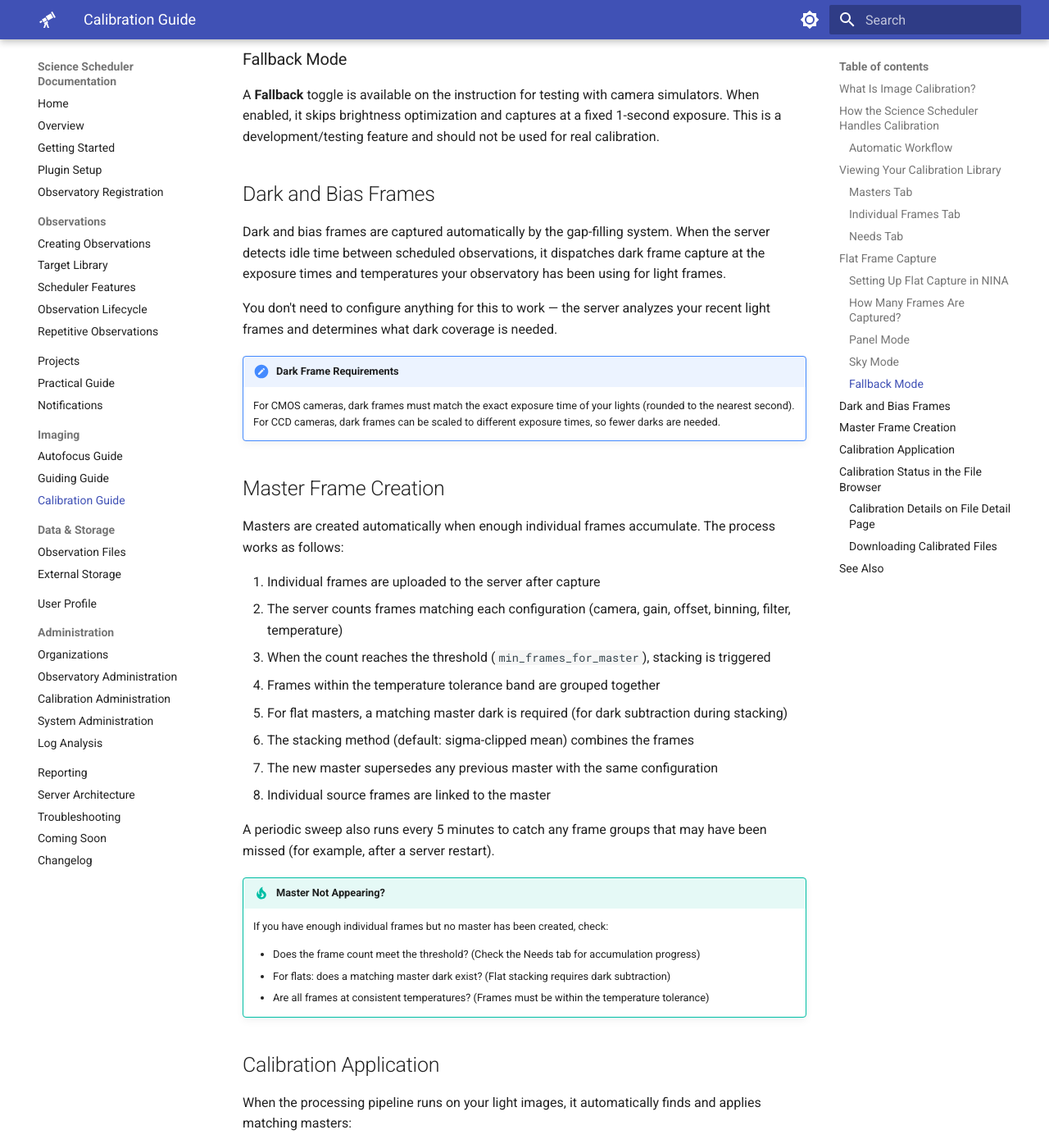
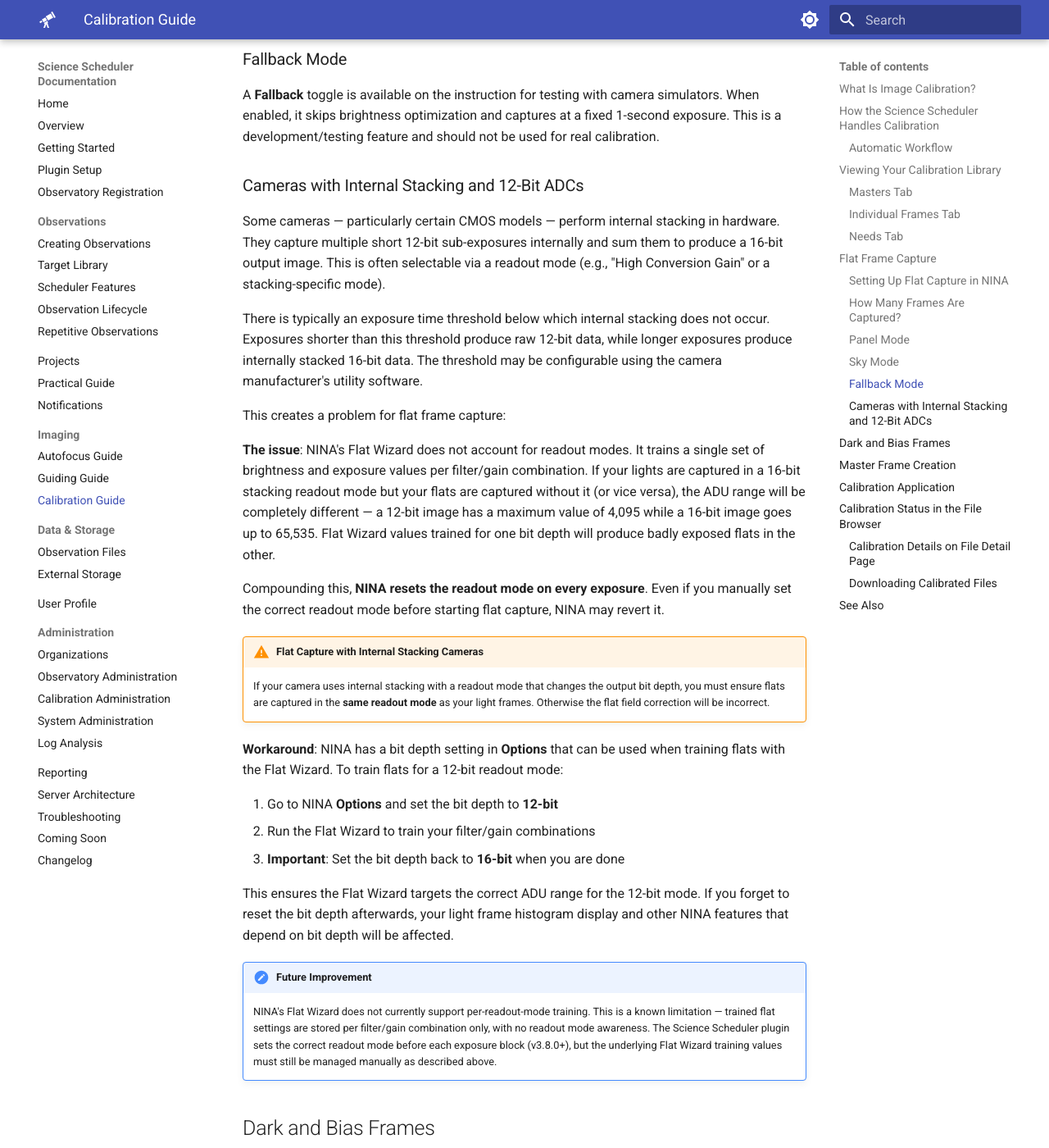
Before and after one commit to First-Light-Systems/nina-scheduler-docs, an MkDocs documentation site: the page built from docs/CALIBRATION_GUIDE.md, in a window 1280 px wide and 1400 px high, scrolled down 3865 px. Shown: the whole window at 82% size. Built offline with MkDocs 1.6.1 and Material for MkDocs 9.7.7, drawn with Linux system fonts in a browser that asks for light colours.

Commit message:
Document flat capture considerations for cameras with internal stacking and 12-bit ADCs
Adds guidance on the interaction between readout modes, internal camera
stacking, and NINA's Flat Wizard. Covers the bit depth mismatch issue
and the workaround using NINA's bit depth option setting.

Co-Authored-By: Claude Opus 4.6 (1M context) <noreply@anthropic.com>

```diff
--- a/docs/CALIBRATION_GUIDE.md
+++ b/docs/CALIBRATION_GUIDE.md
@@ -115,6 +115,32 @@ Sky mode captures flats using the twilight sky. Select **Dawn** or **Dusk** to i
 
 A **Fallback** toggle is available on the instruction for testing with camera simulators. When enabled, it skips brightness optimization and captures at a fixed 1-second exposure. This is a development/testing feature and should not be used for real calibration.
 
+### Cameras with Internal Stacking and 12-Bit ADCs
+
+Some cameras — particularly certain CMOS models — perform internal stacking in hardware. They capture multiple short 12-bit sub-exposures internally and sum them to produce a 16-bit output image. This is often selectable via a readout mode (e.g., "High Conversion Gain" or a stacking-specific mode).
+
+There is typically an exposure time threshold below which internal stacking does not occur. Exposures shorter than this threshold produce raw 12-bit data, while longer exposures produce internally stacked 16-bit data. The threshold may be configurable using the camera manufacturer's utility software.
+
+This creates a problem for flat frame capture:
+
+**The issue**: NINA's Flat Wizard does not account for readout modes. It trains a single set of brightness and exposure values per filter/gain combination. If your lights are captured in a 16-bit stacking readout mode but your flats are captured without it (or vice versa), the ADU range will be completely different — a 12-bit image has a maximum value of 4,095 while a 16-bit image goes up to 65,535. Flat Wizard values trained for one bit depth will produce badly exposed flats in the other.
+
+Compounding this, **NINA resets the readout mode on every exposure**. Even if you manually set the correct readout mode before starting flat capture, NINA may revert it.
+
+!!! warning "Flat Capture with Internal Stacking Cameras"
+    If your camera uses internal stacking with a readout mode that changes the output bit depth, you must ensure flats are captured in the **same readout mode** as your light frames. Otherwise the flat field correction will be incorrect.
+
+**Workaround**: NINA has a bit depth setting in **Options** that can be used when training flats with the Flat Wizard. To train flats for a 12-bit readout mode:
+
+1. Go to NINA **Options** and set the bit depth to **12-bit**
+2. Run the Flat Wizard to train your filter/gain combinations
+3. **Important**: Set the bit depth back to **16-bit** when you are done
+
+This ensures the Flat Wizard targets the correct ADU range for the 12-bit mode. If you forget to reset the bit depth afterwards, your light frame histogram display and other NINA features that depend on bit depth will be affected.
+
+!!! note "Future Improvement"
+    NINA's Flat Wizard does not currently support per-readout-mode training. This is a known limitation — trained flat settings are stored per filter/gain combination only, with no readout mode awareness. The Science Scheduler plugin sets the correct readout mode before each exposure block (v3.8.0+), but the underlying Flat Wizard training values must still be managed manually as described above.
+
 ## Dark and Bias Frames
 
 Dark and bias frames are captured automatically by the gap-filling system. When the server detects idle time between scheduled observations, it dispatches dark frame capture at the exposure times and temperatures your observatory has been using for light frames.
```
